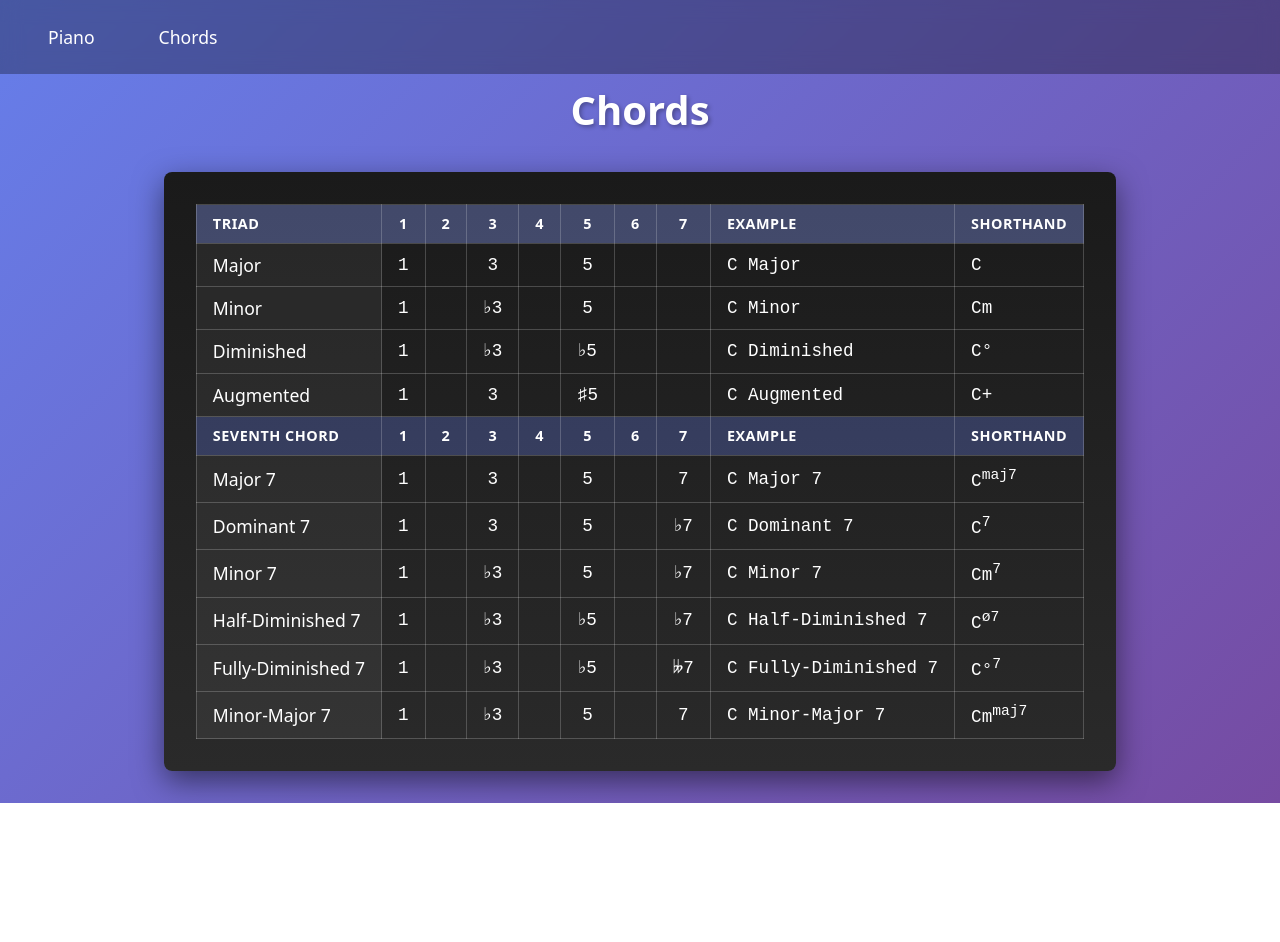
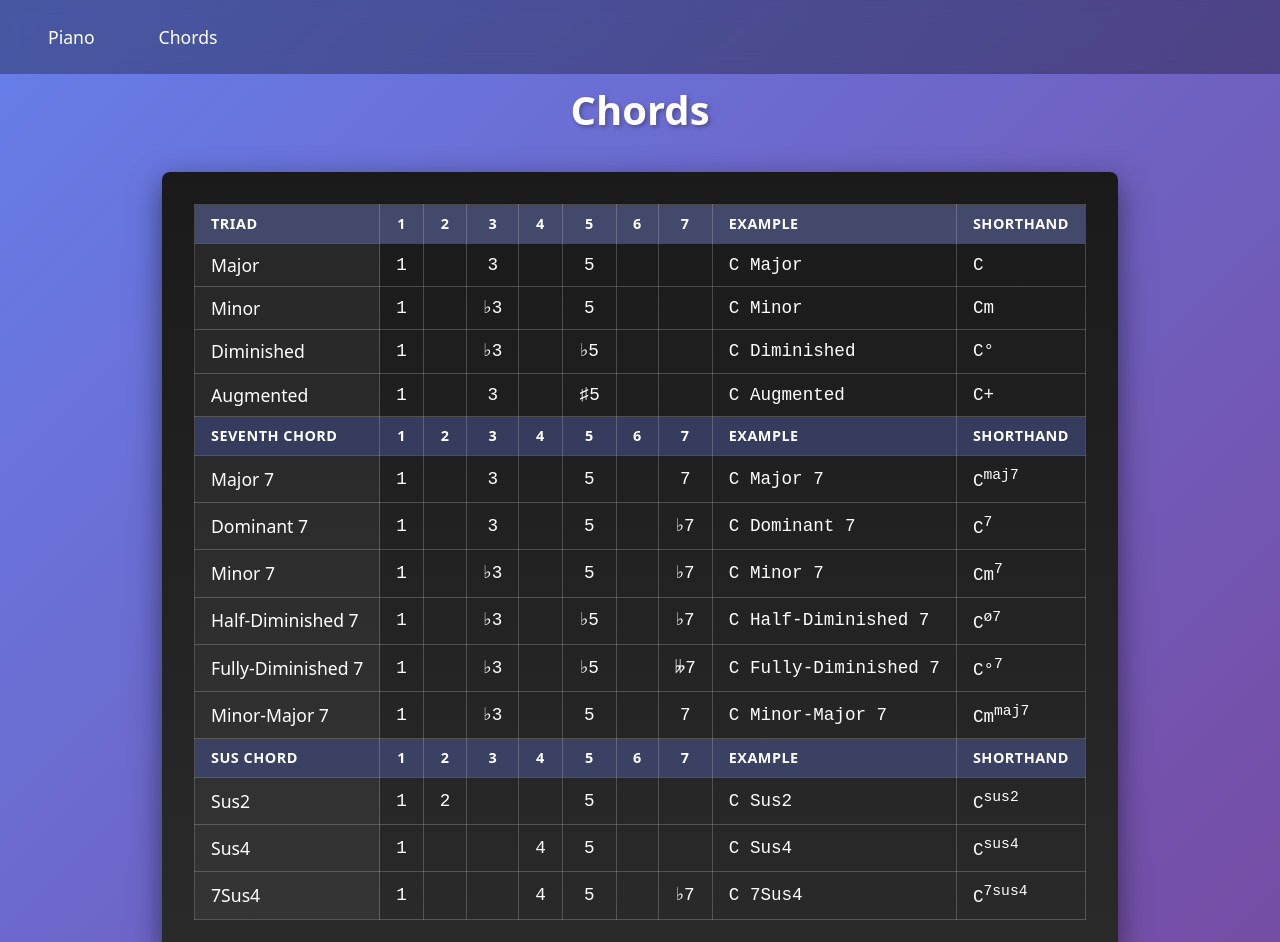
Before and after one commit to roberthead/piano-keyboard-app, a React (Vite) app: page /chords in a window 1280 px wide. Shown: the top 942 px of the page. Before the commit the page ends 803 px from the top, so only its background shows below. Built offline with nearby package versions, Linux system fonts and the light colour scheme.

Commit message:
Add sus chords

```diff
--- a/src/components/Chords.tsx
+++ b/src/components/Chords.tsx
@@ -165,6 +165,60 @@ function Chords() {
                 Cm<sup>maj7</sup>
               </td>
             </tr>
+            <tr className="section-header">
+              <th>Sus Chord</th>
+              <th className="scale-degree">1</th>
+              <th className="scale-degree">2</th>
+              <th className="scale-degree">3</th>
+              <th className="scale-degree">4</th>
+              <th className="scale-degree">5</th>
+              <th className="scale-degree">6</th>
+              <th className="scale-degree">7</th>
+              <th>Example</th>
+              <th>Shorthand</th>
+            </tr>
+            <tr>
+              <th>Sus2</th>
+              <td className="scale-degree">1</td>
+              <td className="scale-degree">2</td>
+              <td></td>
+              <td></td>
+              <td className="scale-degree">5</td>
+              <td></td>
+              <td></td>
+              <td>C Sus2</td>
+              <td>
+                C<sup>sus2</sup>
+              </td>
+            </tr>
+            <tr>
+              <th>Sus4</th>
+              <td className="scale-degree">1</td>
+              <td></td>
+              <td></td>
+              <td className="scale-degree">4</td>
+              <td className="scale-degree">5</td>
+              <td></td>
+              <td></td>
+              <td>C Sus4</td>
+              <td>
+                C<sup>sus4</sup>
+              </td>
+            </tr>
+            <tr>
+              <th>7Sus4</th>
+              <td className="scale-degree">1</td>
+              <td></td>
+              <td></td>
+              <td className="scale-degree">4</td>
+              <td className="scale-degree">5</td>
+              <td></td>
+              <td className="scale-degree">♭7</td>
+              <td>C 7Sus4</td>
+              <td>
+                C<sup>7sus4</sup>
+              </td>
+            </tr>
           </tbody>
         </table>
       </div>
```
